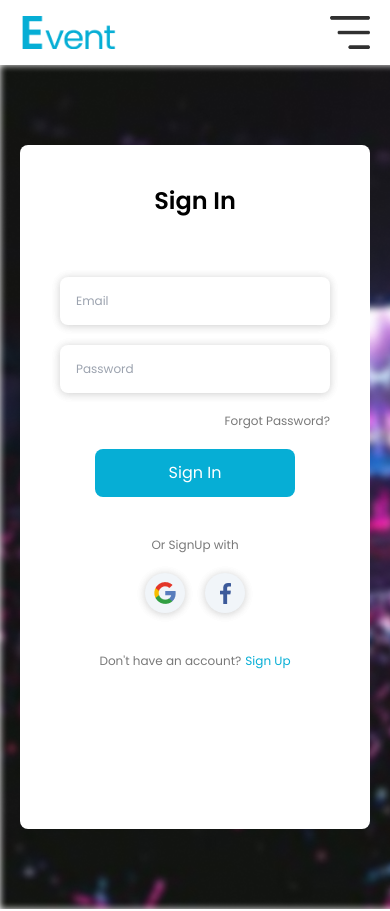
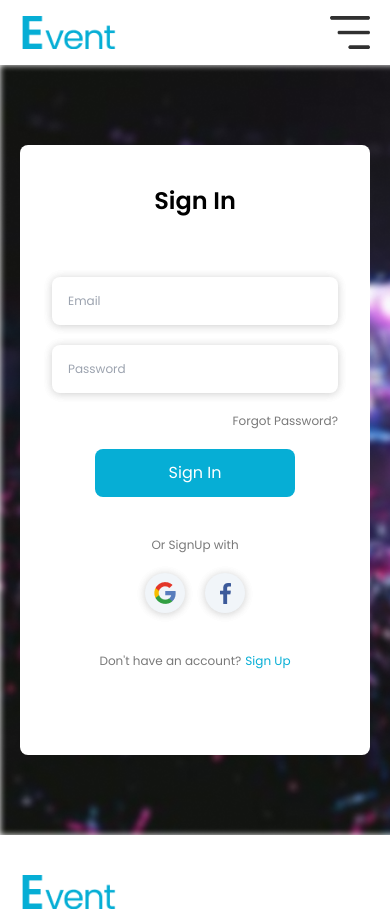
Before and after one commit to malikrizwan177/Event-app, a React (Vite) app: page /Login in a window 390 px wide. Shown: the top 911 px of the page. Built offline with nearby package versions, Linux system fonts and the light colour scheme.

Commit message:
mobile bug of overflow fixed on login page

```diff
--- a/src/pages/Login.tsx
+++ b/src/pages/Login.tsx
@@ -48,8 +48,8 @@ const Login: React.FC = () => {
   }
 
   return (
-    <section className="px-5 sm:px-[5vw] md:px-[7vw] lg:px-[9vw] bg-login-bg bg-no-repeat bg-cover h-lvh flex justify-end">
-      <div className={`py-10 px-10 sm:px-20 flex flex-col items-center justify-start gap-5 bg-white max-w-[530px] ${currentState ? 'max-h-[700px]' : 'h-[650px]'} w-full rounded-lg my-20`}>
+    <section className="px-5 sm:px-[5vw] md:px-[7vw] lg:px-[9vw] bg-login-bg bg-no-repeat bg-cover h-[770px] sm:h-lvh flex justify-center lg:justify-end">
+      <div className={`py-10 px-8 sm:px-20 flex flex-col items-center justify-start gap-5 bg-white max-w-[530px] ${currentState ? 'max-h-[700px]' : 'h-[650px]'} w-full rounded-lg my-20`}>
         <p className="font-semibold text-2xl">Sign {currentState ? 'In' : 'Up'}</p>
         <form
           onSubmit={onSubmitFormHandler}
```
